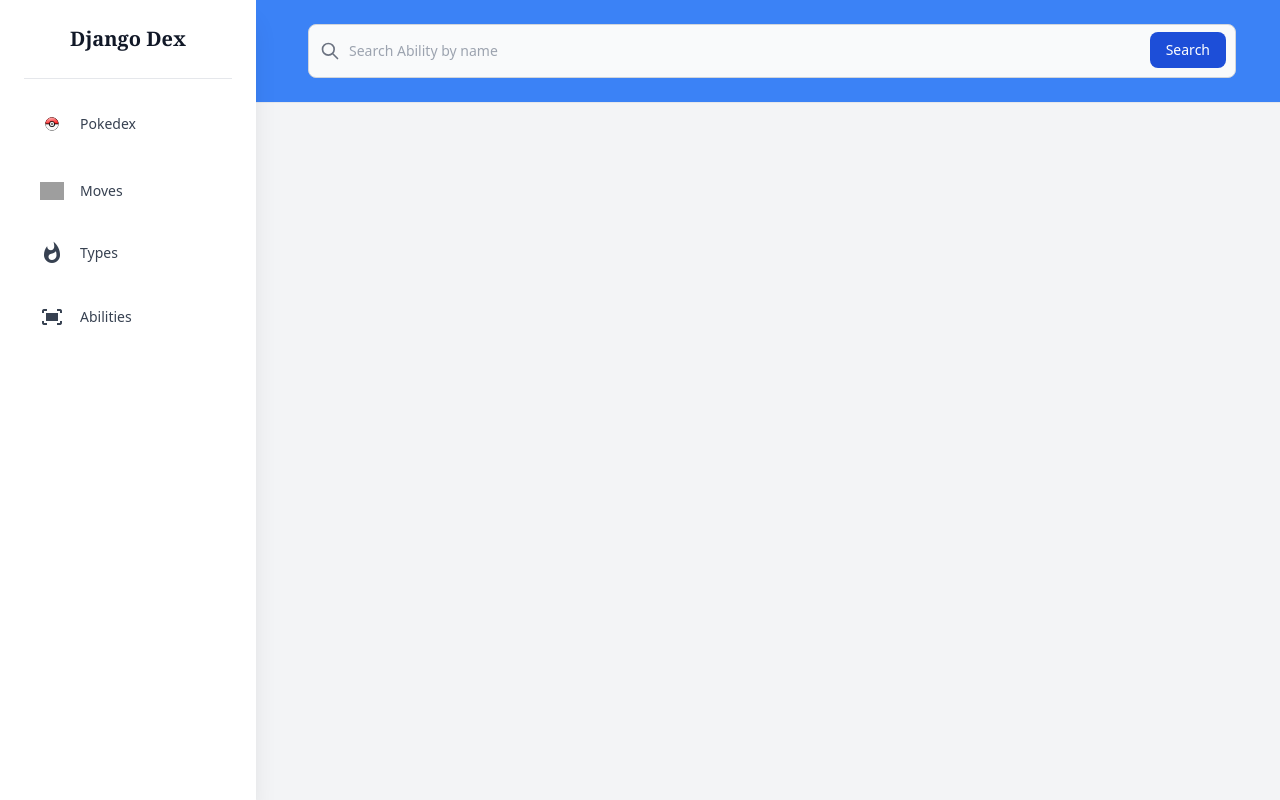
After one commit to FerndWehbe/DjangoDex, a Django app: page /abilities/ in a window 1280 px wide. The commit adds this page. Run offline with Django 4.2, Linux system fonts and the light colour scheme; data that the repository does not hold is empty; some libraries are stand-ins or nearby versions; grey boxes are pictures that could not be loaded.

Commit message:
Create Ability list detail and search bar

```diff
--- a/DjangoDex/dex/models.py
+++ b/DjangoDex/dex/models.py
@@ -26,8 +26,8 @@
 
 class Ability(models.Model):
     name = models.CharField(max_length=50, unique=True)
+    description = models.TextField()
     slug = models.SlugField(null=False, unique=True)
-    description = models.TextField()
 
     class Meta:
         ordering = ["name"]
--- /dev/null
+++ b/DjangoDex/dex/templates/ability_list.html
@@ -0,0 +1,77 @@
+{% extends "base_generic.html" %}
+{% block content %}
+<div class="bg-gradient-to-tr from-orange-100 via-violet-600 to-sky-900">
+    {% if ability_list %}
+    {% for ability in ability_list %}
+    {% if forloop.counter0|divisibleby:4 %}<div class="flex flex-nowrap">{% endif %}
+        <div class="flex-1 p-4">
+            <figure class="rounded-xl p-8 md:p-0 bg-slate-100 bg-opacity-10 backdrop-blur-lg drop-shadow-lg h-36 flex flex-col justify-between">
+                <div class="flex justify-center w-full font-medium mt-4">
+                    <a href="{{ ability.get_absolute_url }}">{{ ability.name|capfirst }}</a>
+                </div>
+                {% if abbility.description %}
+                <div id="description" class="flex justify-center m-4 rounded bg-slate-100 bg-opacity-60 backdrop-blur-xl drop-shadow-lg">
+                    <p class="m-1">
+                        {{ abbility.description }}
+                    </p>
+                </div>
+                {% endif %}
+            </figure>
+
+        </div>
+    {% if forloop.counter|divisibleby:4 %}</div>{% endif %}
+    {% endfor %}
+    {% endif %}
+</div>
+{% endblock %}
+
+<!-- Footer Navigation -->
+{% block footer %}
+{% if is_paginated %}
+{% if page_obj.has_previous %}
+<a class="flex items-center px-4 py-2 font-bold text-gray-500 bg-gray-300 rounded-md hover:bg-blue-400 hover:text-white"
+    href="{% url 'abilities' %}?page={{ page_obj.previous_page_number }}">Previous</a>
+{% else %}
+<a class="flex items-center px-4 py-2 text-gray-500 bg-gray-300 rounded-md">Previous</a>
+{% endif %}
+
+{% if page_obj.has_next %}
+<a class="px-4 py-2 font-bold text-gray-500 bg-gray-300 rounded-md hover:bg-blue-400 hover:text-white"
+    href="{% url 'abilities' %}?page={{ page_obj.next_page_number }}">Next</a>
+{% else %}
+<a class="px-4 py-2 text-gray-500 bg-gray-300 rounded-md">Next</a>
+{% endif %}
+
+{% endif %}
+{% endblock %}
+
+
+{% block header %}
+<div class="w-full">
+    {% if messages %}
+    <ul class="messages">
+        {% for message in messages %}
+        <li>{{ message }}</li>
+        {% endfor %}
+    </ul>
+    {% endif %}
+    <form class="w-full" action="{% url 'ability_search' %}">
+        <label for="default-search"
+            class="mb-2 text-sm font-medium text-gray-900 sr-only dark:text-gray-300">Search</label>
+        <div class="relative">
+            <div class="flex absolute inset-y-0 left-0 items-center pl-3 pointer-events-none">
+                <svg aria-hidden="true" class="w-5 h-5 text-gray-500 dark:text-gray-400" fill="none"
+                    stroke="currentColor" viewBox="0 0 24 24" xmlns="http://www.w3.org/2000/svg">
+                    <path stroke-linecap="round" stroke-linejoin="round" stroke-width="2"
+                        d="M21 21l-6-6m2-5a7 7 0 11-14 0 7 7 0 0114 0z"></path>
+                </svg>
+            </div>
+            <input type="search" id="default-search" name="ability_name"
+                class="block p-4 pl-10 w-full text-sm text-gray-900 bg-gray-50 rounded-lg border border-gray-300 focus:ring-blue-500 focus:border-blue-500 dark:bg-gray-700 dark:border-gray-600 dark:placeholder-gray-400 dark:text-white dark:focus:ring-blue-500 dark:focus:border-blue-500"
+                placeholder="Search Ability by name" required>
+            <button type="submit"
+                class="text-white absolute right-2.5 bottom-2.5 bg-blue-700 hover:bg-blue-800 focus:ring-4 focus:outline-none focus:ring-blue-300 font-medium rounded-lg text-sm px-4 py-2 dark:bg-blue-600 dark:hover:bg-blue-700 dark:focus:ring-blue-800">Search</button>
+        </div>
+    </form>
+</div>
+{% endblock %}
--- a/DjangoDex/dex/templates/base_generic.html
+++ b/DjangoDex/dex/templates/base_generic.html
@@ -57,7 +57,7 @@
                         </li>
                         <li class="rounded-lg mb-4">
                             <a class="flex items-center gap-4 text-sm text-gray-700 font-light px-4 py-3 rounded-lg"
-                                href="">
+                                href="{% url 'abilities' %}">
                                 <span class="material-icons undefined text-2xl leading-none">fit_screen</span>
                                 Abilities
                             </a>
--- a/DjangoDex/dex/urls.py
+++ b/DjangoDex/dex/urls.py
@@ -6,6 +6,7 @@
     path("pokemon_search/", views.pokemon_search, name="pokemon_search"),
     path("move_search/", views.move_search, name="move_search"),
     path("type_search/", views.type_search, name="type_search"),
+    path("ability_search/", views.ability_search, name="ability_search"),
 ]
 
 
@@ -31,6 +32,16 @@
         views.ElementTypeDetailView.as_view(),
         name="element_type-detail",
     ),
+    path(
+        "abilities/",
+        views.AbilityListView.as_view(),
+        name="abilities",
+    ),
+    path(
+        "abilities/<slug:slug>",
+        views.AbilityDetailView.as_view(),
+        name="ability-detail",
+    ),
 ]
 
 
--- a/DjangoDex/dex/views.py
+++ b/DjangoDex/dex/views.py
@@ -63,6 +63,22 @@
         return HttpResponseRedirect("/element_types")
 
 
+def ability_search(request):
+    q = request.GET.get("ability_name")
+    if q is None:
+        messages.info(request, "Ability não encontrado!")
+        return HttpResponseRedirect("/abilities")
+    try:
+        abilities = Ability.objects.filter(name__icontains=q).first()
+        if not abilities:
+            messages.info(request, "Ability não encontrado!")
+            return HttpResponseRedirect("/abilities")
+        return redirect(f"/abilities/{abilities.name}")
+    except Exception:
+        messages.info(request, "Ability não encontrado!")
+        return HttpResponseRedirect("/abilities")
+
+
 class PokemonListView(generic.ListView):
     model: Model = Pokemon
     paginate_by: int = 30
@@ -109,6 +125,27 @@
         return context
 
 
+class AbilityListView(generic.ListView):
+    model: Model = Ability
+    paginate_by: int = 32
+    template_name: str = "ability_list.html"
+
+
+class AbilityDetailView(generic.DetailView):
+    model: Model = Ability
+    template_name: str = "ability_detail.html"
+
+    def get_context_data(self, **kwargs: Any) -> Dict[str, Any]:
+        context = super().get_context_data(**kwargs)
+        ability = Pokemon.objects.filter(abilities__name=kwargs["object"])
+        if not ability:
+            ability = Pokemon.objects.filter(
+                hidden_ability__name=kwargs["object"]
+            )
+        context["pokemons"] = ability
+        return context
+
+
 # API
 def list_all_pokes(request):
     poke = Pokemon.objects.values_list("name")
```
Also changed, not shown: DjangoDex/dex/templates/ability_detail.html (added, +41 -0 lines).
